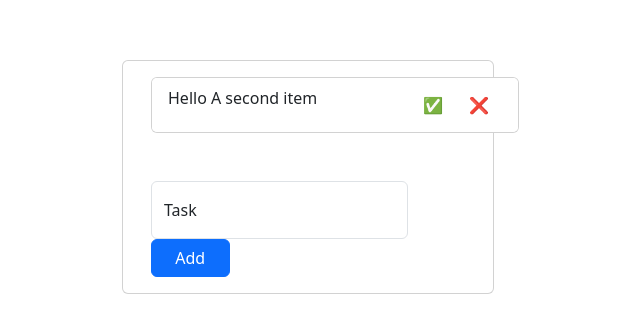
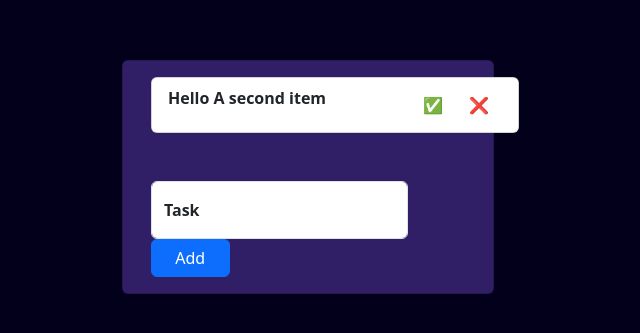
Before and after one commit to AhmedMohamedZein/ITI_JavaScript, a plain HTML site: page Day8/test.html in a window 1280 px wide. Shown: the part 223-556 px from the top of the page, without its empty margins (239-879 px from the left). Drawn offline with nearby package versions, Linux system fonts and the light colour scheme.

Commit message:
adding style background

```diff
--- a/Day8/test.html
+++ b/Day8/test.html
@@ -9,13 +9,13 @@
             integrity="sha384-GLhlTQ8iRABdZLl6O3oVMWSktQOp6b7In1Zl3/Jr59b6EGGoI1aFkw7cmDA6j6gD"
             crossorigin="anonymous">
     </head>
-    <body>
+    <body style="background-color: #03001C">
         <main class="container" style="height: 100vh;">
             <div class="row offset-3 col-4 h-100 justify-content-center align-items-center">
-                <div class="card">
+                <div class="card"  style="background-color: #301E67">
                     <div class="card-body">
                         <div class="card mb-5" style="width: 23rem;">
-                            <ul class="list-group list-group-flush" id="tasks">
+                            <ul class="list-group list-group-flush fw-semibold" id="tasks">
                               <li class="list-group-item d-flex">
                                     <div class="flex-grow-1">Hello A second item</div>
                                     <button onclick="done(this);" type="button" class="btn">&#9989;</button>
@@ -23,8 +23,8 @@
                                 </li>
                             </ul>
                         </div>
-                        <div class="form-floating pe-4 d-inline-block">
-                            <input type="text" class="form-control" id="floatingInput" placeholder="">
+                        <div class="form-floating pe-4 d-inline-block fw-semibold">
+                            <input  type="text" class="form-control" id="floatingInput" placeholder="">
                             <label for="floatingInput">Task</label>
                         </div>
                         <button onclick="add();" type="button" class="btn btn-primary w-25">Add</button>
```
